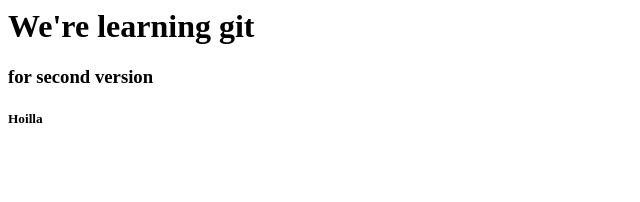
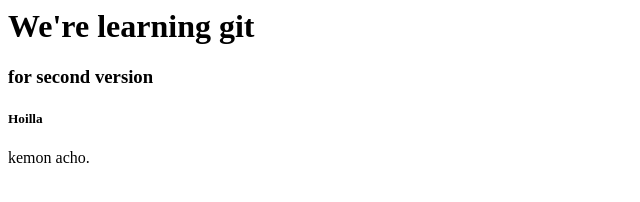
Before and after one commit to MdSultanul/awsomegit, a plain HTML site: page index.html in a window 1280 px wide. Shown: the full height of the page, 0-640 px from the left. Drawn offline with Linux system fonts and the light colour scheme.

Commit message:
version 4

```diff
--- a/index.html
+++ b/index.html
@@ -1,3 +1,4 @@
 <h1>We're learning git</h1>
 <h3>for second version</h3>
 <h5>Hoilla</h5>
+<a>kemon acho.</a>
```
